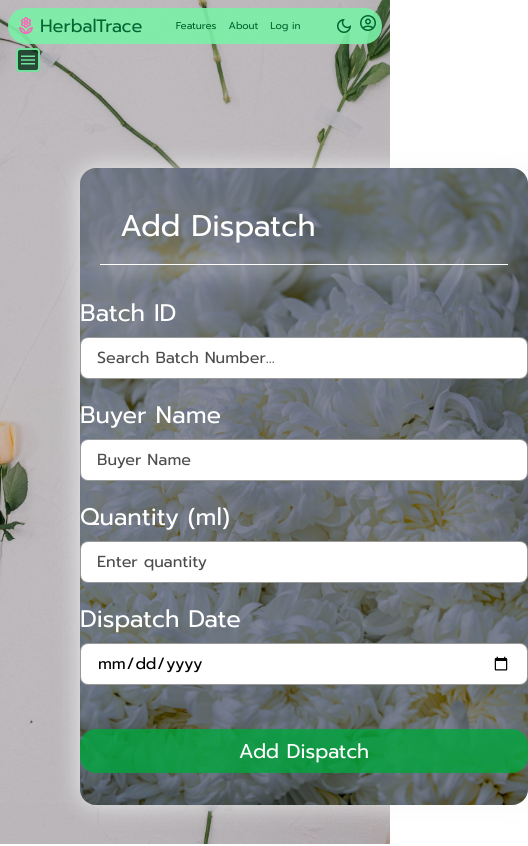
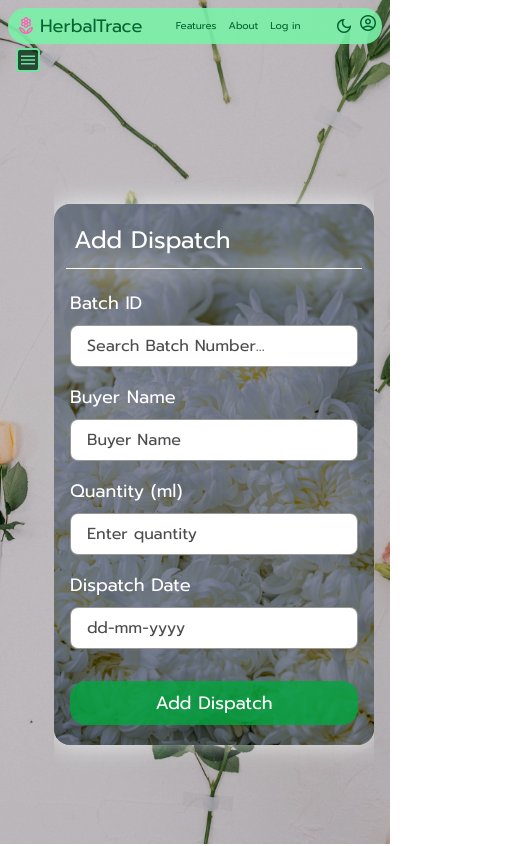
Before and after one commit to joykat05/HerbalTrace, a React (Vite) app in the folder frontend/: page /dispatch in a window 390 px wide. Shown: the top 846 px of the page, 528 px wide, since content can reach past the window. Built offline with nearby package versions, Linux system fonts and the light colour scheme.

Commit message:
add certificate and dispatch page made responsive

```diff
--- a/frontend/src/AddCertificate.jsx
+++ b/frontend/src/AddCertificate.jsx
@@ -1,8 +1,18 @@
 import { useEffect, useState } from "react";
-import { useForm } from "react-hook-form";
+import { useForm, Controller } from "react-hook-form";
 import { useParams } from "react-router-dom";
 import Sidebar from "./components/sidebar";
 import { Input, Loader, showToast } from "./components/ui";
+import DatePicker from "react-datepicker";
+import "react-datepicker/dist/react-datepicker.css";
+
+const formatISO = (date) =>
+  date
+    ? `${date.getFullYear()}-${String(date.getMonth() + 1).padStart(
+        2,
+        "0"
+      )}-${String(date.getDate()).padStart(2, "0")}`
+    : "";
 
 export default function CertificateForm() {
   const { batchId } = useParams();
@@ -12,7 +22,8 @@ export default function CertificateForm() {
     handleSubmit,
     setValue,
     getValues,
-     reset,
+    control,
+    reset,
     formState: { errors },
   } = useForm();
 
@@ -94,8 +105,8 @@ const [selectedBatchId, setSelectedBatchId] = useState(batchId || null);
     const formData = new FormData();
 
     formData.append("labName", data.labName);
-    formData.append("issuedDate", data.issuedDate);
-    formData.append("expiryDate", data.expiryDate);
+formData.append("issuedDate", formatISO(data.issuedDate));
+formData.append("expiryDate", formatISO(data.expiryDate));
 
     if (data.pdf?.[0]) {
       formData.append("pdf", data.pdf[0]);
@@ -123,8 +134,8 @@ const [selectedBatchId, setSelectedBatchId] = useState(batchId || null);
     reset({
         batchId: getValues("batchId"),
         labName: "",
-        issuedDate: "",
-        expiryDate: "",
+        issuedDate: null,
+        expiryDate: null,
         uploadedAt: "",
         pdf: null,
     });
@@ -142,10 +153,10 @@ const [selectedBatchId, setSelectedBatchId] = useState(batchId || null);
 };
 
   return (
-    <div className="flex gap-4">
+    <div className="flex gap-4 max-md:gap-0.5">
       <Sidebar />
 
-      <div className="flex flex-1 justify-center items-center min-h-screen m-5">
+      <div className="flex flex-1 justify-center items-center min-h-screen m-5 max-md:m-2 overflow-x-hidden">
         <div className="relative w-full max-w-3xl rounded-2xl overflow-hidden shadow-[0px_0px_24px_1px_rgba(46,255,126,0.8)]">
 
           <div className="absolute inset-0 bg-[url('/content/lab.avif')] bg-cover bg-center" />
@@ -153,29 +164,29 @@ const [selectedBatchId, setSelectedBatchId] = useState(batchId || null);
 
           <div className="relative z-10">
 
-            <h1 className="text-3xl text-white font-prompt p-10 pb-5">
+            <h1 className="text-3xl max-md:text-2xl text-white font-prompt p-10 pb-5 max-md:p-5 max-md:pb-3">
               Add Certificate
             </h1>
 
-            <hr className="text-white shadow-[0px_0px_24px_2px_rgba(255,255,255,1)] mx-5" />
+            <hr className="text-white shadow-[0px_0px_24px_2px_rgba(255,255,255,1)] mx-5 max-md:mx-3" />
 
-            <div className="flex justify-center my-8">
+            <div className="flex justify-center my-8 max-md:my-5 px-4">
 
               <form
                 onSubmit={handleSubmit(onSubmit)}
-                className="w-md space-y-5"
+                className="w-full max-w-md space-y-5 max-md:space-y-4"
               >
 
                 {/* Batch ID */}
 
-                <label className="text-2xl text-white font-prompt">
+                <label className="text-2xl max-md:text-lg text-white font-prompt">
                   Batch ID
                 </label>
 
                 {batchId ? (
                   <Input
                     readOnly
-                    className="mt-2 "
+                    className="mt-2 w-full"
                     {...register("batchId", {
                       required: "Batch ID is required",
                     })}
@@ -185,7 +196,7 @@ const [selectedBatchId, setSelectedBatchId] = useState(batchId || null);
                    <Input
                     list="batchList"
                     placeholder="Search Batch Number..."
-                    className="mt-2"
+                    className="mt-2 w-full"
                     autoComplete="off"
                     {...register("batchId", {
                         required: "Batch ID is required",
@@ -227,13 +238,13 @@ const [selectedBatchId, setSelectedBatchId] = useState(batchId || null);
 
                 {/* Laboratory */}
 
-                <label className="text-2xl text-white font-prompt">
+                <label className="text-2xl max-md:text-lg text-white font-prompt">
                   Laboratory Name
                 </label>
 
                 <Input
                   placeholder="Lab Name"
-                  className="mt-2"
+                  className="mt-2 w-full"
                   {...register("labName", {
                     required: "Laboratory name is required",
                   })}
@@ -247,14 +258,14 @@ const [selectedBatchId, setSelectedBatchId] = useState(batchId || null);
 
                 {/* PDF */}
 
-                <label className="text-2xl text-white font-prompt">
+                <label className="text-2xl max-md:text-lg text-white font-prompt">
                   Certificate PDF
                 </label>
 
                 <Input
                   type="file"
                   accept=".pdf"
-                  className="mt-2"
+                  className="mt-2 w-full"
                    {...register("pdf", {
                     required: "Certificate PDF is required",
                   })}
@@ -267,16 +278,31 @@ const [selectedBatchId, setSelectedBatchId] = useState(batchId || null);
 
                 {/* Issued Date */}
 
-                <label className="text-2xl text-white font-prompt">
+                <label className="text-2xl max-md:text-lg text-white font-prompt">
                   Issued Date
                 </label>
 
-                <Input
-                  type="date"
-                  className="mt-2"
-                  {...register("issuedDate", {
-                    required: "Issue Date is required",
-                  })}
+                <Controller
+                  control={control}
+                  name="issuedDate"
+                  rules={{ required: "Issue Date is required" }}
+                  render={({ field }) => (
+                    <DatePicker
+                      selected={field.value}
+                      onChange={(date) => field.onChange(date)}
+                      placeholderText="dd-mm-yyyy"
+                      dateFormat="dd-MM-yyyy"
+                      withPortal
+                      isClearable
+                      showYearDropdown
+                      scrollableYearDropdown
+                      yearDropdownItemNumber={30}
+                      showMonthDropdown
+                      maxDate={new Date()}
+                      customInput={<Input className="mt-2 w-full" />}
+                      wrapperClassName="w-full"
+                    />
+                  )}
                 />
                 {errors.issuedDate && (
                <p className="text-red-400 text-sm bg-black/50 rounded-2xl p-1">
@@ -286,20 +312,35 @@ const [selectedBatchId, setSelectedBatchId] = useState(batchId || null);
 
                 {/* Expiry Date */}
 
-                <label className="text-2xl text-white font-prompt">
+                <label className="text-2xl max-md:text-lg text-white font-prompt">
                   Expiry Date
                 </label>
 
-                <Input
-                  type="date"
-                  className="mt-2"
-                  {...register("expiryDate")}
+                <Controller
+                  control={control}
+                  name="expiryDate"
+                  render={({ field }) => (
+                    <DatePicker
+                      selected={field.value}
+                      onChange={(date) => field.onChange(date)}
+                      placeholderText="dd-mm-yyyy"
+                      dateFormat="dd-MM-yyyy"
+                      withPortal
+                      isClearable
+                      showYearDropdown
+                      scrollableYearDropdown
+                      yearDropdownItemNumber={30}
+                      showMonthDropdown
+                      customInput={<Input className="mt-2 w-full" />}
+                      wrapperClassName="w-full"
+                    />
+                  )}
                 />
 
                 <button
                   type="submit"
                   disabled={loading}
-                  className="w-full bg-green-600/80 text-white rounded-2xl text-xl font-prompt py-2 mt-6 hover:bg-green-800 hover:scale-105 transition-all disabled:opacity-50"
+                  className="w-full bg-green-600/80 text-white rounded-2xl text-xl max-md:text-lg font-prompt py-2 mt-6 max-md:mt-4 hover:bg-green-800 hover:scale-105 transition-all disabled:opacity-50"
                 >
                   {loading ? <Loader /> : "Upload Certificate"}
                 </button>
--- a/frontend/src/AddDispatch.jsx
+++ b/frontend/src/AddDispatch.jsx
@@ -1,12 +1,23 @@
 import { useState } from "react";
-import { useForm } from "react-hook-form";
+import { useForm, Controller } from "react-hook-form";
 import Sidebar from "./components/sidebar";
 import { Input, Loader, showToast } from "./components/ui";
+import DatePicker from "react-datepicker";
+import "react-datepicker/dist/react-datepicker.css";
+
+const formatISO = (date) =>
+  date
+    ? `${date.getFullYear()}-${String(date.getMonth() + 1).padStart(
+        2,
+        "0"
+      )}-${String(date.getDate()).padStart(2, "0")}`
+    : "";
 
 export default function DispatchForm() {
   const {
     register,
     handleSubmit,
+    control,
     reset,
     formState: { errors },
   } = useForm();
@@ -56,7 +67,7 @@ export default function DispatchForm() {
         value: Number(data.quantity),
         unit: "ml",
       },
-      dispatchedAt: data.dispatchedAt,
+      dispatchedAt: formatISO(data.dispatchedAt),
     };
 
     const response = await fetch(
@@ -91,36 +102,36 @@ export default function DispatchForm() {
 };
 
   return (
-    <div className="flex gap-4">
+    <div className="flex gap-4 max-md:gap-0.5">
       <Sidebar />
 
-      <div className="flex flex-1 justify-center items-center min-h-screen m-5">
+      <div className="flex flex-1 justify-center items-center min-h-screen m-5 max-md:m-2 overflow-x-hidden">
         <div className="relative w-full max-w-3xl rounded-2xl overflow-hidden shadow-[0px_0px_24px_1px_rgba(244,246,245,0.8)]">
           <div className="absolute inset-0 bg-[url('/content/white-flowers.jpg')] bg-cover bg-center" />
           <div className="absolute inset-0 bg-black/30 dark:bg-black/50" />
 
           <div className="relative z-10">
-            <h1 className="text-3xl text-white font-prompt p-10 pb-5">
+            <h1 className="text-3xl max-md:text-2xl text-white font-prompt p-10 pb-5 max-md:p-5 max-md:pb-3">
               Add Dispatch
             </h1>
 
-            <hr className="text-white shadow-[0px_0px_24px_2px_rgba(255,255,255,1)] mx-5" />
+            <hr className="text-white shadow-[0px_0px_24px_2px_rgba(255,255,255,1)] mx-5 max-md:mx-3" />
 
-            <div className="flex justify-center my-8">
+            <div className="flex justify-center my-8 max-md:my-5 px-4">
               <form
                 onSubmit={handleSubmit(onSubmit)}
-                className="w-md space-y-5"
+                className="w-full max-w-md space-y-5 max-md:space-y-4"
               >
                 {/* Batch */}
 
-                <label className="text-2xl text-white font-prompt">
+                <label className="text-2xl max-md:text-lg text-white font-prompt">
                   Batch ID
                 </label>
 
                 <Input
                   list="batchList"
                   placeholder="Search Batch Number..."
-                  className="mt-2"
+                  className="mt-2 w-full"
                   autoComplete="off"
                   {...register("batchId", {
                     required: "Batch ID is required",
@@ -154,20 +165,20 @@ export default function DispatchForm() {
                   </p>
                 )}
                 {selectedBatch && (
-                    <p className="text-green-300 font-prompt">
+                    <p className="text-green-300 font-prompt max-md:text-sm">
                         Available Quantity: <strong>{selectedBatch.availableQuantity} ml</strong>
                     </p>
                     )}
 
                 {/* Buyer Name */}
 
-                <label className="text-2xl text-white font-prompt">
+                <label className="text-2xl max-md:text-lg text-white font-prompt">
                   Buyer Name
                 </label>
 
                 <Input
                   placeholder="Buyer Name"
-                  className="mt-2"
+                  className="mt-2 w-full"
                   {...register("buyerName", {
                     required: "Buyer name is required",
                   })}
@@ -181,7 +192,7 @@ export default function DispatchForm() {
 
                 {/* Quantity */}
 
-                <label className="text-2xl text-white font-prompt">
+                <label className="text-2xl max-md:text-lg text-white font-prompt">
                   Quantity (ml)
                 </label>
 
@@ -190,7 +201,7 @@ export default function DispatchForm() {
                   onWheel={(e) => e.target.blur()}
                    max={selectedBatch?.availableQuantity}
                   placeholder="Enter quantity"
-                  className="mt-2"
+                  className="mt-2 w-full"
                   {...register("quantity", {
                     required: "Quantity is required",
                     min: {
@@ -212,20 +223,35 @@ export default function DispatchForm() {
 
                 {/* Dispatch Date */}
 
-                <label className="text-2xl text-white font-prompt">
+                <label className="text-2xl max-md:text-lg text-white font-prompt">
                   Dispatch Date
                 </label>
 
-                <Input
-                  type="date"
-                  className="mt-2"
-                  {...register("dispatchedAt")}
+                <Controller
+                  control={control}
+                  name="dispatchedAt"
+                  render={({ field }) => (
+                    <DatePicker
+                      selected={field.value}
+                      onChange={(date) => field.onChange(date)}
+                      placeholderText="dd-mm-yyyy"
+                      dateFormat="dd-MM-yyyy"
+                      withPortal
+                      isClearable
+                      showYearDropdown
+                      scrollableYearDropdown
+                      yearDropdownItemNumber={30}
+                      showMonthDropdown
+                      customInput={<Input className="mt-2 w-full" />}
+                      wrapperClassName="w-full"
+                    />
+                  )}
                 />
 
                 <button
                   type="submit"
                   disabled={loading}
-                  className="w-full bg-green-600/80 text-white rounded-2xl text-xl font-prompt py-2 mt-6 hover:bg-green-800 hover:scale-105 transition-all disabled:opacity-50"
+                  className="w-full bg-green-600/80 text-white rounded-2xl text-xl max-md:text-lg font-prompt py-2 mt-6 max-md:mt-4 hover:bg-green-800 hover:scale-105 transition-all disabled:opacity-50"
                 >
                   {loading ? <Loader /> : "Add Dispatch"}
                 </button>
```
Also changed, not shown: 3 other files (tests, documents, lock files or other folders).
